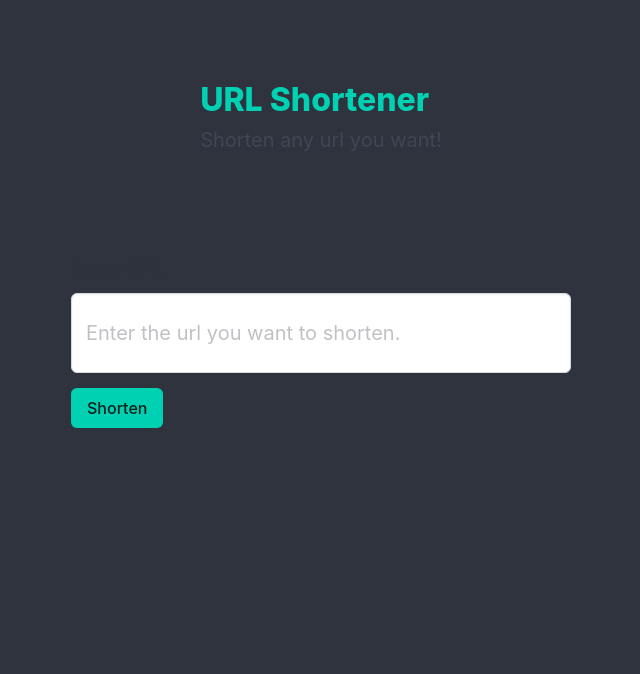
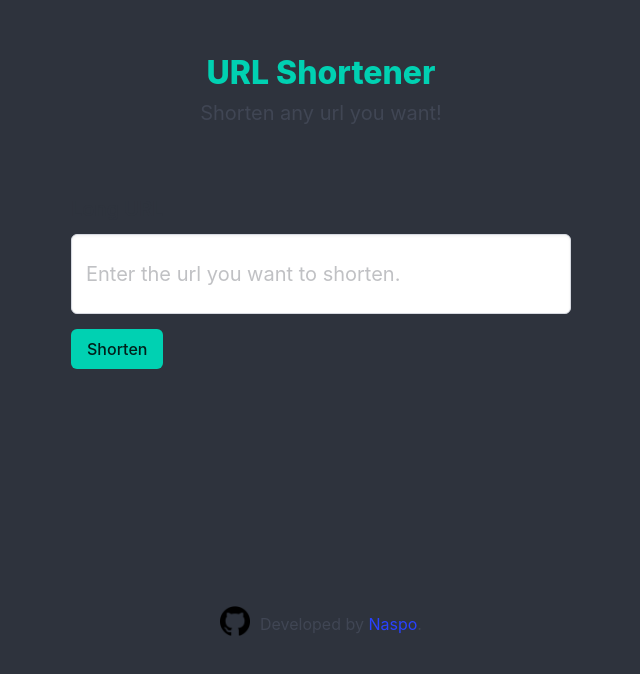
Before and after one commit to NaspoDev/url-shortener, a React (Vite) app in the folder client/: page / in a window 1280 px wide. Shown: the part 118-792 px from the top of the page, without its empty margins (319-959 px from the left). Built offline with nearby package versions, Linux system fonts and the light colour scheme.

Commit message:
Added footer creditin myslef
Also uncommented the thing that actually redirects you lol. Forgot

```diff
--- a/client/src/components/home/Home.scss
+++ b/client/src/components/home/Home.scss
@@ -2,18 +2,33 @@
   width: 100%;
   height: 100vh;
 
-  display: flex;
-  flex-direction: column;
+  display: grid;
+  grid-template-rows: 1fr 1fr 1fr;
   align-items: center;
-  justify-content: flex-start;
+  justify-content: center;
 
   .title-area {
     height: auto;
-    margin-top: 200px;
-    margin-bottom: 100px;
+    margin-top: 150px;
+    text-align: center;
 
     .title {
       padding-bottom: 10px;
     }
   }
+
+  .developer-credit-container {
+    display: flex;
+    flex-direction: row;
+    align-items: center;
+
+    align-self: flex-end;
+    justify-self: center;
+    padding-bottom: 40px;
+
+    img {
+      width: 30px;
+      margin-right: 10px;
+    }
+  }
 }
--- a/client/src/components/home/Home.tsx
+++ b/client/src/components/home/Home.tsx
@@ -3,6 +3,7 @@ import URLForm from "../../components/url_form/URLForm";
 import ResultCard from "../../components/result_display/ResultCard";
 import apiUrl from "../../api";
 import "../../css/Home.css";
+import githubLogo from "../../assets/images/github_icon.png";
 
 function Home() {
   const [submitted, setSubmitted] = useState(false);
@@ -28,6 +29,19 @@ function Home() {
       ) : (
         <ResultCard shortenedUrl={shortenedUrl} setSubmitted={setSubmitted} />
       )}
+
+      <div className="developer-credit-container">
+        <a href="https://github.com/NaspoDev/url-shortener" target="_blank">
+          <img src={githubLogo} alt="GitHub Logo" />
+        </a>
+        <p>
+          Developed by{" "}
+          <a href="https://naspo.dev" target="_blank">
+            Naspo
+          </a>
+          .
+        </p>
+      </div>
     </div>
   );
 
--- a/client/src/components/redirect/Redirect.tsx
+++ b/client/src/components/redirect/Redirect.tsx
@@ -18,8 +18,7 @@ function Redirect() {
       .then((response) => response.json())
       .then((data) => (originalUrl = data.originalUrl));
 
-    // window.location.href = originalUrl;
-    console.log(originalUrl);
+    window.location.href = originalUrl;
   }
 
   return null;
--- a/client/src/css/Home.css
+++ b/client/src/css/Home.css
@@ -1,16 +1,28 @@
 .Home {
   width: 100%;
   height: 100vh;
-  display: flex;
-  flex-direction: column;
+  display: grid;
+  grid-template-rows: 1fr 1fr 1fr;
   align-items: center;
-  justify-content: flex-start;
+  justify-content: center;
 }
 .Home .title-area {
   height: auto;
-  margin-top: 200px;
-  margin-bottom: 100px;
+  margin-top: 150px;
+  text-align: center;
 }
 .Home .title-area .title {
   padding-bottom: 10px;
 }
+.Home .developer-credit-container {
+  display: flex;
+  flex-direction: row;
+  align-items: center;
+  align-self: flex-end;
+  justify-self: center;
+  padding-bottom: 40px;
+}
+.Home .developer-credit-container img {
+  width: 30px;
+  margin-right: 10px;
+}
```
Also changed, not shown: client/src/assets/images/github_icon.png (added).
